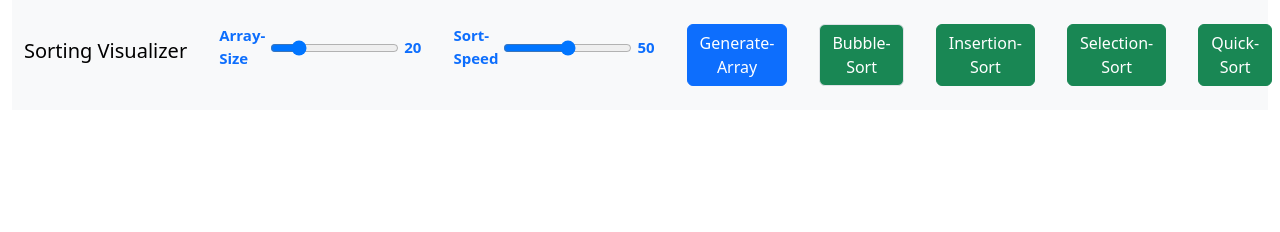
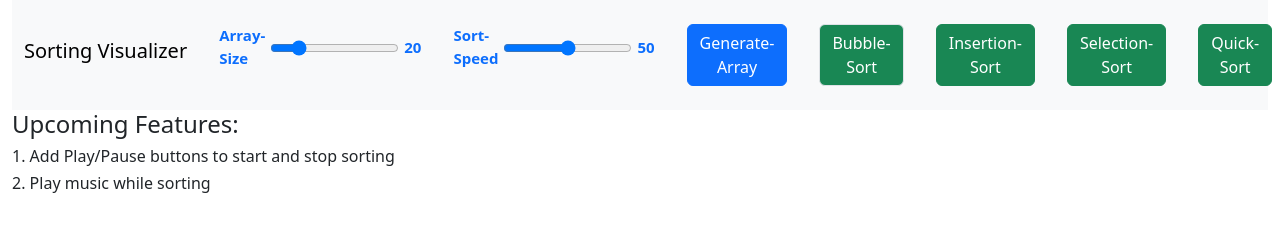
Before and after one commit to shivambhanu/Sorting-Visualizer, a plain HTML site: page index.html in a window 1280 px wide. Shown: the top 232 px of the page. Drawn offline with nearby package versions, Linux system fonts and the light colour scheme.

Commit message:
Added future update section on top-left

```diff
--- a/index.html
+++ b/index.html
@@ -67,6 +67,11 @@
             </div>
           </nav>
 
+        <div>
+          <h4>Upcoming Features:</h4>
+          <h6>1. Add Play/Pause buttons to start and stop sorting</h6>
+          <h6>2. Play music while sorting</h6>
+        </div>
         <div id="array-container" class="mt-5"></div>
 
 
```
